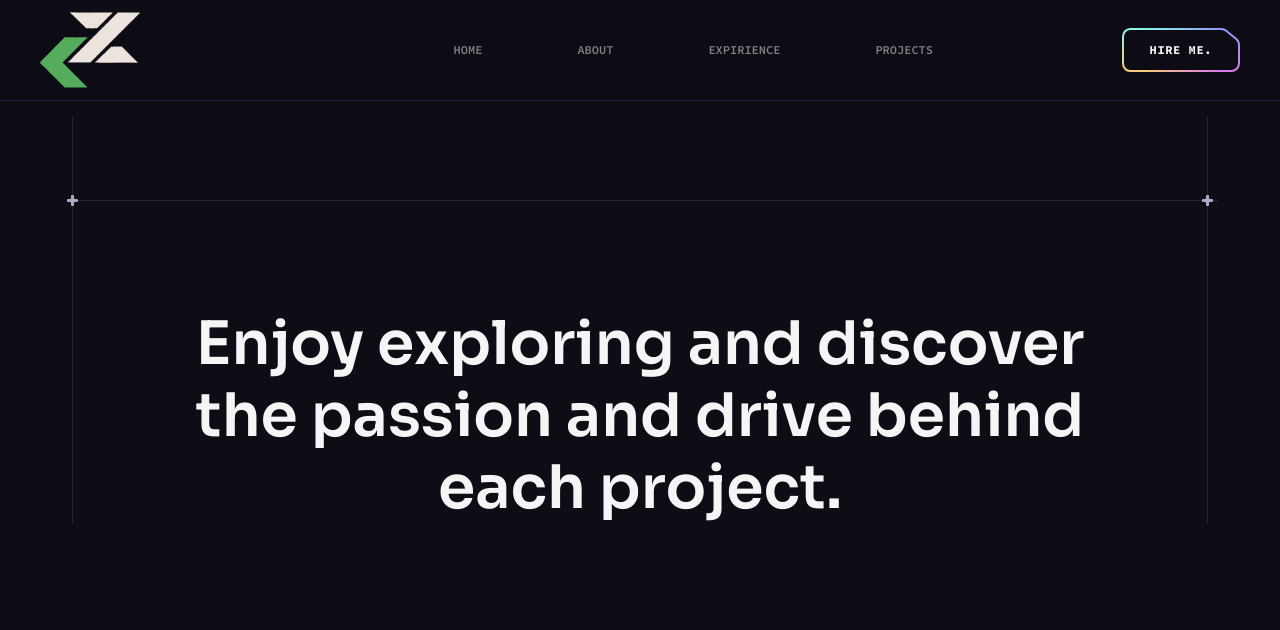
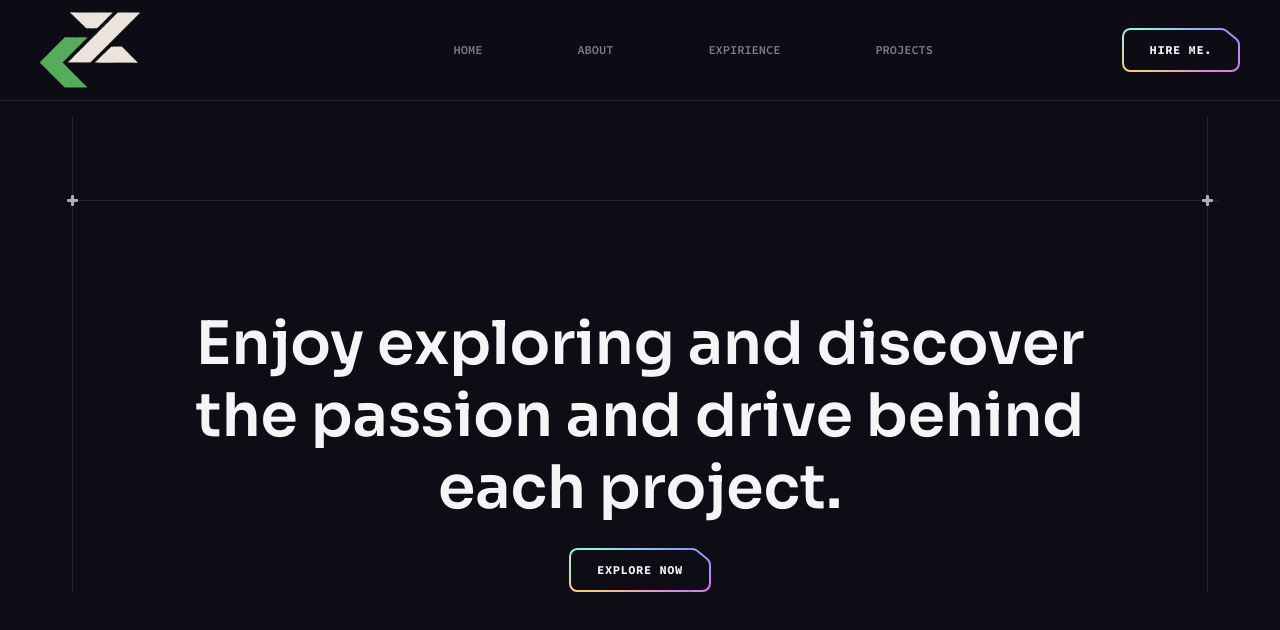
Before and after one commit to Dz-devz/Personal-Portfolio, a React (Vite) app: page / in a window 1280 px wide. Shown: the top 630 px of the page. Built offline with nearby package versions, Linux system fonts and the light colour scheme.

Commit message:
progress: added button when you want to explore my portfolio

```diff
--- a/src/components/hero.tsx
+++ b/src/components/hero.tsx
@@ -1,3 +1,4 @@
+import Button from "./button";
 import Section from "./section";
 
 export default function Hero() {
@@ -15,6 +16,7 @@ export default function Hero() {
             Enjoy exploring and discover the passion and drive behind each
             project.
           </h1>
+          <Button href="/projects">Explore now</Button>
         </div>
       </div>
     </Section>
```
